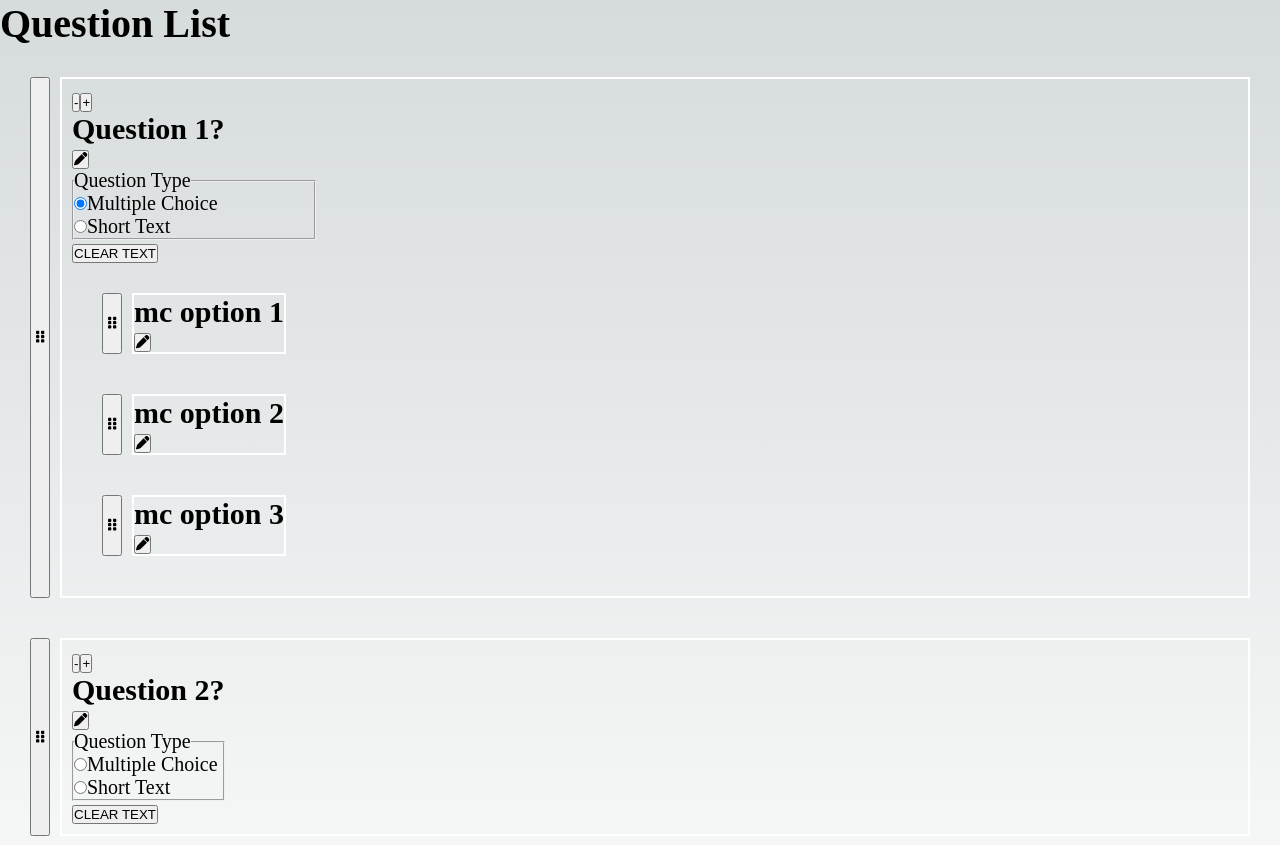
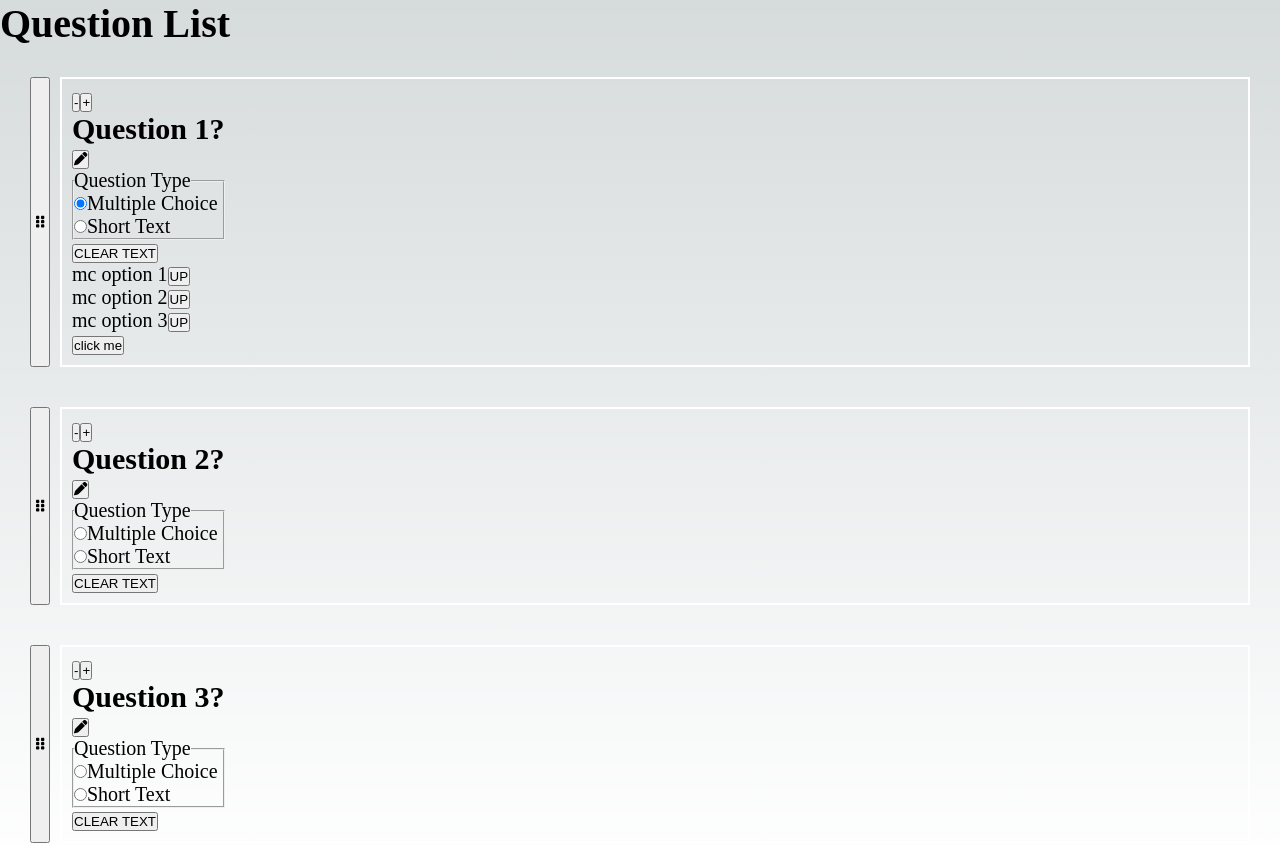
Before and after one commit to klalicki/mini-survey, a Next.js app: page /edit in a window 1280 px wide. Shown: the top 845 px of the page. Built offline with nearby package versions, Linux system fonts and the light colour scheme.

Commit message:
starts implementing MCEditor component (without DND)

```diff
--- a/components/Editors/MCEditor/MCEditor.tsx
+++ b/components/Editors/MCEditor/MCEditor.tsx
@@ -1,151 +1,41 @@
-import BasicReorder from "@/components/BasicReorder/BasicReorder";
-import type { SurveyQuestion } from "@/types/QuestionTypes";
+const MCEditor = ({ questionData, updateFn }) => {
+  console.log(questionData);
+  const addItem = (itemText: string) => {
+    updateFn({ MCOptions: [...questionData.MCOptions, itemText] });
+  };
+  const moveItem = (index: number, targetIndex: number) => {
+    const tempItems = [...questionData.MCOptions];
+    const itemToMove = tempItems[index];
+    tempItems.splice(index, 1);
+    tempItems.splice(targetIndex, 0, itemToMove);
+    updateFn({ MCOptions: tempItems });
+  };
 
-import {
-  closestCorners,
-  DndContext,
-  KeyboardSensor,
-  PointerSensor,
-  useSensor,
-  useSensors,
-  closestCenter,
-  DragEndEvent,
-  DragOverlay,
-  DragStartEvent,
-  UniqueIdentifier,
-  DragOverEvent,
-  MeasuringStrategy,
-} from "@dnd-kit/core";
-import { restrictToParentElement } from "@dnd-kit/modifiers";
-import { CSS } from "@dnd-kit/utilities";
-import {
-  SortableContext,
-  useSortable,
-  sortableKeyboardCoordinates,
-} from "@dnd-kit/sortable";
-import { PropsWithChildren, use, useState } from "react";
-import { FontAwesomeIcon } from "@fortawesome/react-fontawesome";
-import { faGripVertical } from "@fortawesome/free-solid-svg-icons";
-import TextInput from "@/components/TextInput/TextInput";
-
-type QuestionSortItemProps = { id: any; activeId: any; itemText: string };
-
-const MCEditorItemWrapper = ({
-  activeId,
-  id,
-  itemText,
-  children,
-}: PropsWithChildren<QuestionSortItemProps>) => {
-  const {
-    attributes,
-    setActivatorNodeRef,
-    listeners,
-    setNodeRef,
-    transform,
-    transition,
-  } = useSortable({ id: id });
-  const itemStyle = {
-    transform: CSS.Translate.toString(transform),
-    transition,
-  };
   return (
-    <article
-      style={itemStyle}
-      ref={setNodeRef}
-      className={`qs-question-wrapper ${
-        activeId == id ? "qs-question-wrapper-active" : ""
-      }`}
-    >
+    <div>
+      {questionData.MCOptions.map((item, index) => {
+        return (
+          <div key={`item-${index}-${item}`}>
+            {item}
+            <button
+              onClick={() => {
+                moveItem(index, index - 1);
+              }}
+            >
+              UP
+            </button>
+          </div>
+        );
+      })}
       <button
-        aria-label={`move question ${itemText}`}
-        ref={setActivatorNodeRef}
-        {...attributes}
-        {...listeners}
-        className="eq-draghandle"
+        onClick={() => {
+          addItem("testing");
+        }}
       >
-        <FontAwesomeIcon icon={faGripVertical} />
+        click me
       </button>
-      <div className="eq-container">{children}</div>
-    </article>
+    </div>
   );
 };
 
-const MCEditor = ({
-  questionData,
-  updateFn,
-}: {
-  questionData: SurveyQuestion;
-  updateFn: Function;
-}) => {
-  const sensors = useSensors(
-    useSensor(PointerSensor),
-    useSensor(KeyboardSensor, {
-      coordinateGetter: sortableKeyboardCoordinates,
-    })
-  );
-
-  const [activeId, setActiveId] = useState<UniqueIdentifier | null>(null);
-
-  const moveItem = (initial, target) => {};
-  const updateItem = (index, newVal) => {
-    const tempItems = [...questionData.MCOptions];
-
-  };
-
-  const handleDragStart = (event: DragStartEvent) => {
-    setActiveId(event.active.id);
-  };
-  const handleDragOver = (event: DragOverEvent) => {
-    console.log(event);
-
-    const initialID = event.active.id;
-    const targetID = event?.over?.id;
-    if (targetID) {
-      // moveQuestionById(initialID, targetID);
-    }
-  };
-  const handleDragEnd = (event: DragEndEvent) => {
-    setActiveId(null);
-    console.log(event);
-    console.log(event.activatorEvent.target);
-    const initialID = event.active.id;
-    const targetID = event?.over?.id;
-    if (targetID) {
-      // moveQuestionById(initialID, targetID);
-      console.log(event.over);
-    }
-  };
-  return (
-    <section className="sort-list-container">
-      <DndContext
-        // @ts-ignore not sure why this is giving me a type error!
-        layoutMeasuring={{ strategy: MeasuringStrategy.BeforeDragging }}
-        modifiers={[restrictToParentElement]}
-        collisionDetection={closestCenter}
-        onDragEnd={handleDragEnd}
-        onDragOver={handleDragOver}
-        onDragStart={handleDragStart}
-        sensors={sensors}
-      >
-        <SortableContext items={questionData.MCOptions}>
-          {questionData.MCOptions.map((item, index) => {
-            // console.log(item);
-            return (
-              <>
-                <MCEditorItemWrapper
-                  id={item}
-                  itemText={item}
-                  key={item}
-                  activeId={activeId}
-                >
-                  <TextInput value={item} onChange={(value) => {}} />
-                </MCEditorItemWrapper>
-              </>
-            );
-          })}
-        </SortableContext>
-      </DndContext>
-    </section>
-  );
-};
 export default MCEditor;
```
